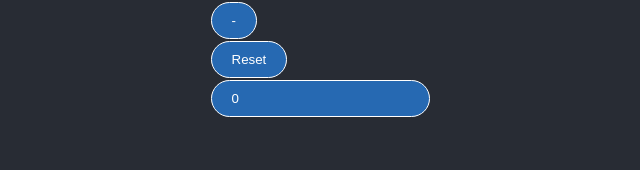
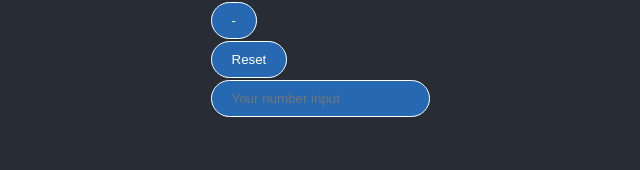
Before and after one commit to jyjjung/button, a React (Create React App) app: page / in a window 1280 px wide. Shown: the part 122-292 px from the top of the page, without its empty margins (320-960 px from the left). Built offline with nearby package versions, Linux system fonts and the light colour scheme.

Commit message:
changed default value in input to placeholder text

```diff
--- a/src/App.js
+++ b/src/App.js
@@ -30,8 +30,8 @@ const MyApp = () => {
         <ButtonReset count={count} onClick={numberReset} />
       </div>
       <input
-        defaultValue="Your number input"
-        value={count}
+        placeholder="Your number input"
+        defaultValue=""
         onChange={changeCount}
       />
     </div>
```
